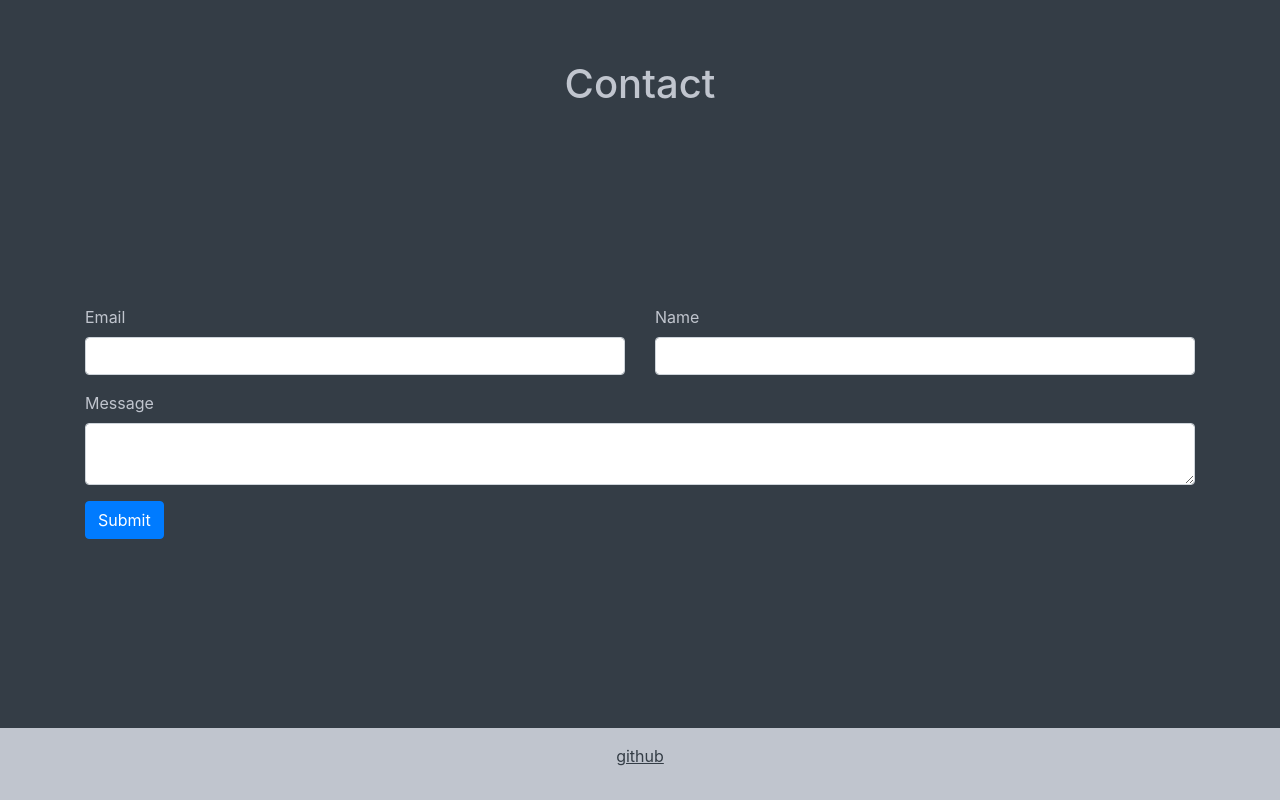
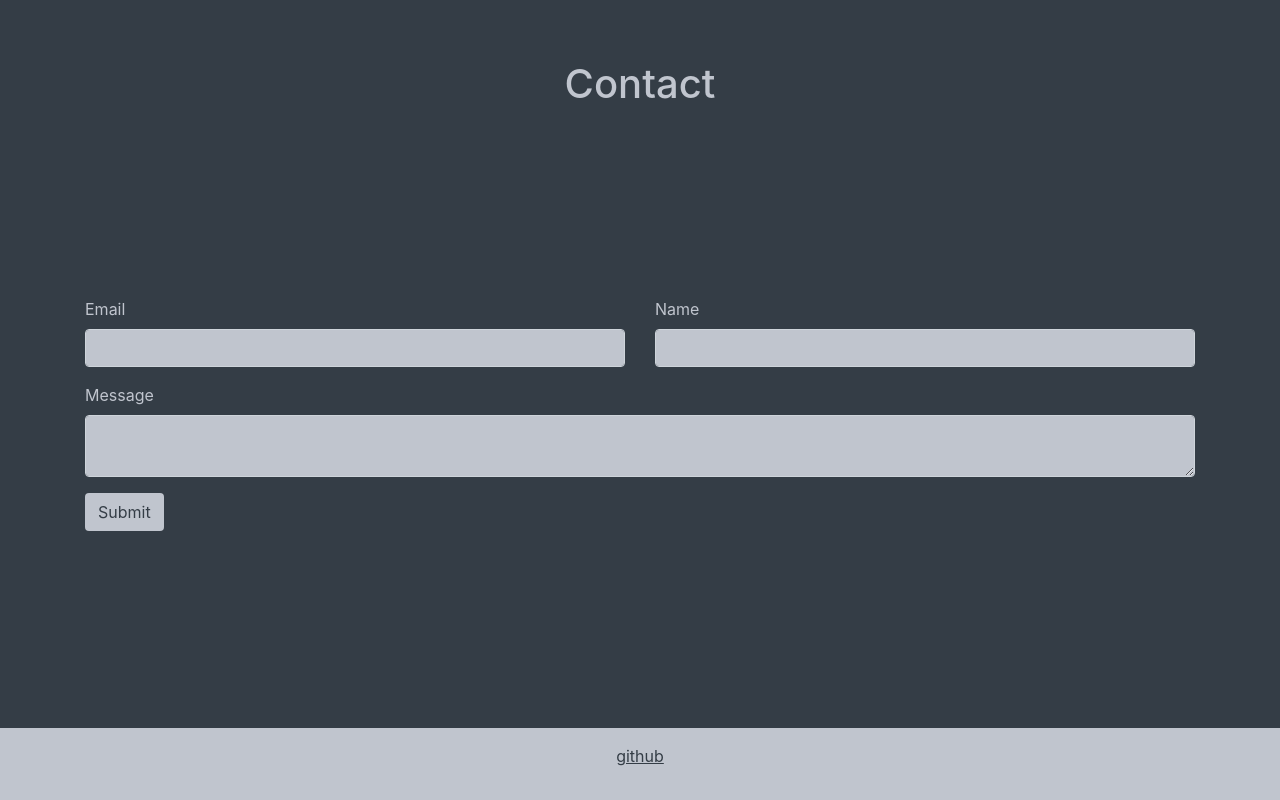
Before and after one commit to fabioaromanini/lorem-frontend, a React (Create React App) app: page / in a window 1280 px wide. Shown: the part 800-1600 px from the top of the page. Built offline with nearby package versions, Linux system fonts and the light colour scheme.

Commit message:
style - finishes color styling

```diff
--- /dev/null
+++ b/src/App.css
@@ -0,0 +1,23 @@
+.btn-flat {
+  color: #343d46;
+  background-color: #c0c5ce;
+}
+
+.btn-flat:hover {
+  background-color: #65737e;
+  color: #c0c5ce;
+}
+
+.custom-input {
+  color: #343d46;
+  background-color: #c0c5ce;
+}
+
+body {
+  color: #343d46;
+  background-color: #c0c5ce;
+}
+
+html {
+  scroll-behavior: smooth;
+}
--- a/src/App.js
+++ b/src/App.js
@@ -2,6 +2,8 @@ import React from 'react';
 
 import Landing from './landing/Landing';
 import ContactForm from './contactform/ContactForm';
+
+import './App.css';
 
 function App() {
   return (
--- a/src/contactform/ContactForm.css
+++ b/src/contactform/ContactForm.css
@@ -20,6 +20,7 @@
   color: #343d46;
   width: 100%;
   padding: 1em;
+  margin-top: 1em;
 }
 
 .ContactForm-footer > a {
--- a/src/contactform/ContactForm.js
+++ b/src/contactform/ContactForm.js
@@ -43,6 +43,7 @@ class ContactForm extends React.Component {
                     type="email"
                     value={this.state.email}
                     onChange={this.handleChange('email')}
+                    className="custom-input"
                   />
                 </Form.Group>
               </Col>
@@ -53,6 +54,7 @@ class ContactForm extends React.Component {
                     type="text"
                     value={this.state.name}
                     onChange={this.handleChange('name')}
+                    className="custom-input"
                   />
                 </Form.Group>
               </Col>
@@ -65,13 +67,16 @@ class ContactForm extends React.Component {
                     as="textarea"
                     value={this.state.message}
                     onChange={this.handleChange('message')}
+                    className="custom-input"
                   />
                 </Form.Group>
               </Col>
             </Row>
             <Row>
               <Col>
-                <Button type="submit">Submit</Button>
+                <Button variant="flat" type="submit">
+                  Submit
+                </Button>
               </Col>
             </Row>
           </Form>
--- a/src/index.css
+++ b/src/index.css
@@ -1,7 +1,4 @@
-html {
-  scroll-behavior: smooth;
-}
-
+/* CSSReset do create-react-app */
 body {
   margin: 0;
   font-family: -apple-system, BlinkMacSystemFont, 'Segoe UI', 'Roboto', 'Oxygen',
--- a/src/landing/Landing.css
+++ b/src/landing/Landing.css
@@ -1,7 +1,5 @@
 .Landing {
   min-height: 100vh;
-  background-color: #c0c5ce;
-  color: #343d46;
   display: flex;
   flex-direction: column;
   justify-content: flex-end;
```
